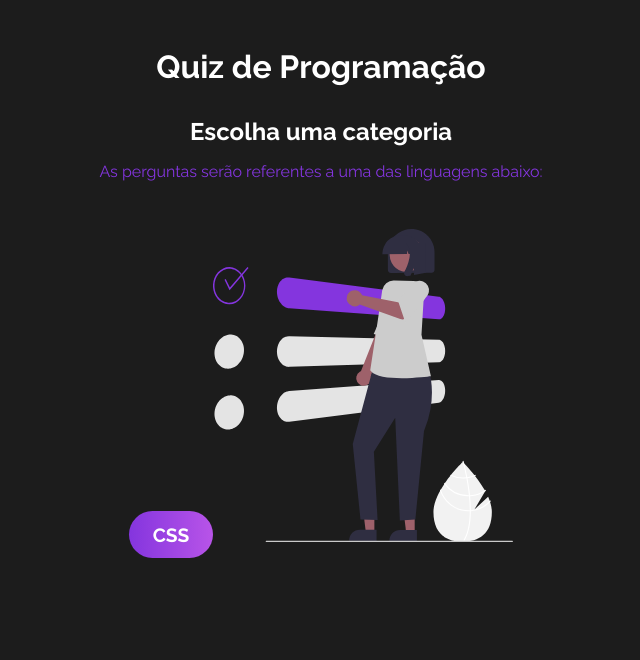
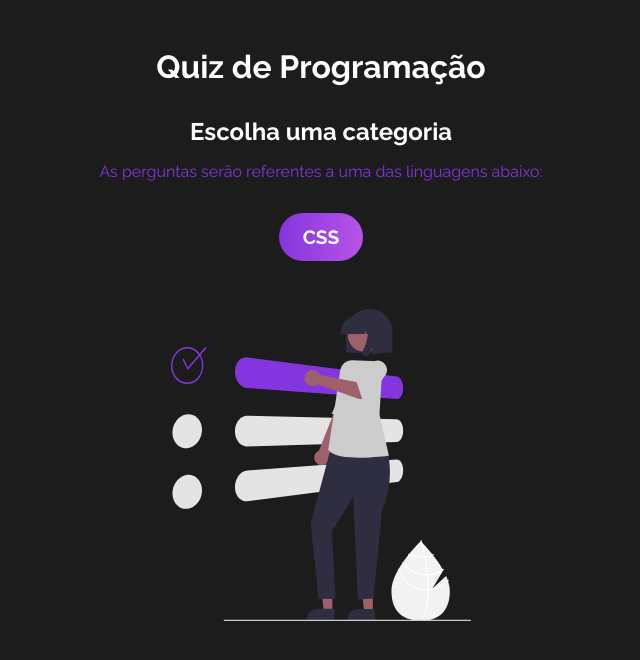
Before and after one commit to Pablo-jesuss/Quiz, a React (Vite) app in the folder Quiz/: page / in a window 1280 px wide. Both pictures are taken after a click on the button "Iniciar". Shown: the top 660 px of the page, without its empty margins (319-959 px from the left). Built offline with nearby package versions, Linux system fonts and the light colour scheme.

Commit message:
categoryCss

```diff
--- a/Quiz/src/components/PinkCategory.css
+++ b/Quiz/src/components/PinkCategory.css
@@ -1,6 +1,8 @@
 #category {
   text-align: center;
   max-width: 500px;
+  display: flex;
+  flex-direction: column;
 }
 
 #category h2,
@@ -13,10 +15,10 @@
 }
 
 #category img {
-  margin-top: 2rem;
+  margin: 2rem auto;
   max-width: 300px;
 }
 
 #category button {
-  margin-bottom: 1rem;
+  margin: 1rem;
 }
--- a/Quiz/src/components/PinkCategory.jsx
+++ b/Quiz/src/components/PinkCategory.jsx
@@ -10,7 +10,10 @@ const PinkCategory = () => {
     <div id="category">
       <h2>Escolha uma categoria</h2>
       <p>As perguntas serão referentes a uma das linguagens abaixo:</p>
-      <button>CSS</button>
+      <div>
+        <button>CSS</button>
+      </div>
+
       <img src={Category} alt="Categorias do Quiz" />
     </div>
   );
```
